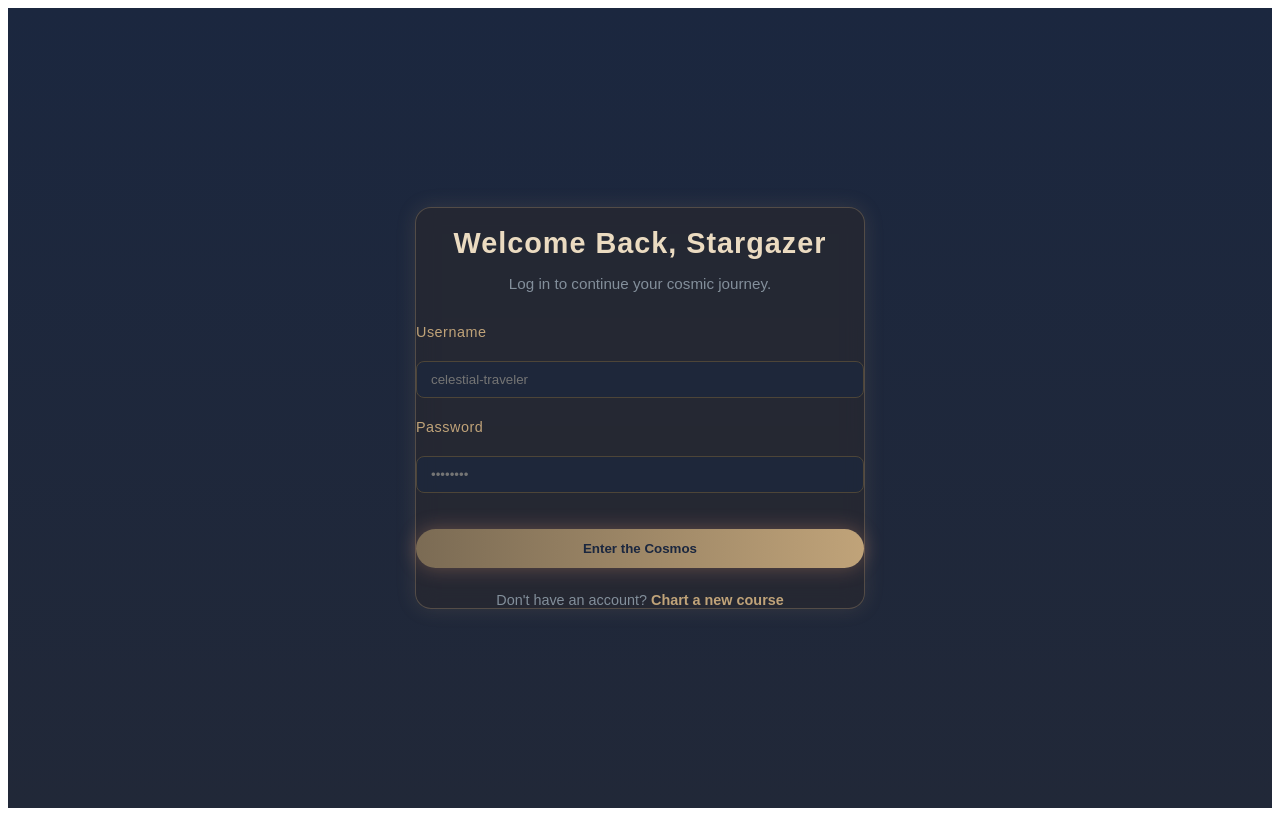
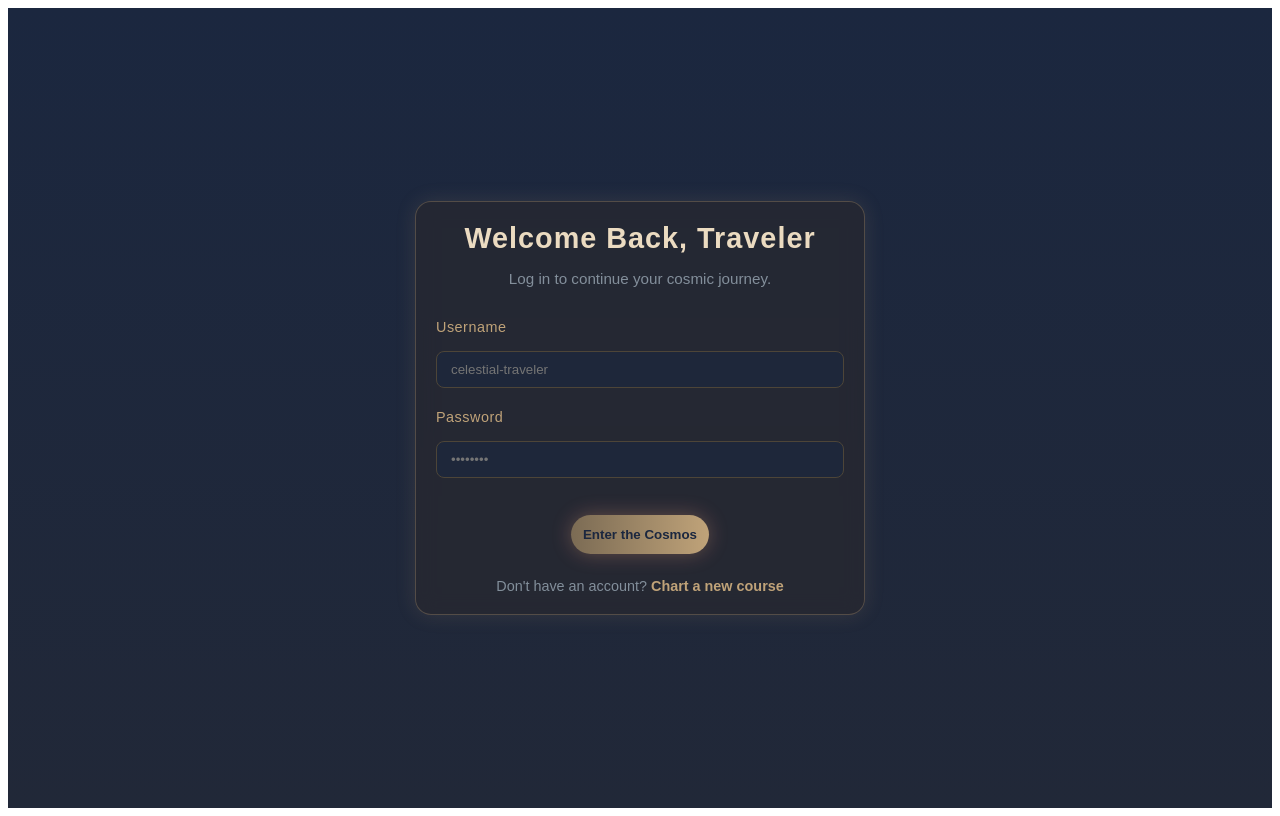
Before and after one commit to abui304/wayfinder, a React (Vite) app in the folder frontend/: page /login in a window 1280 px wide. Built offline with nearby package versions, Linux system fonts and the light colour scheme.

Commit message:
login page cuter

```diff
--- a/frontend/src/pages/Login.css
+++ b/frontend/src/pages/Login.css
@@ -43,6 +43,7 @@
     color: #c0a379;
     font-size: 0.9rem;
     letter-spacing: 0.5px;
+    margin-bottom: 8px;
 }
 
 .login-form input {
@@ -65,16 +66,24 @@
     background: linear-gradient(90deg, #7b6b54, #c0a379);
     color: #1b273f;
     font-weight: 600;
-    padding: 12px 20px;
+    padding: 0.75rem;
     border: none;
     border-radius: 25px;
     cursor: pointer;
     box-shadow: 0 0 20px rgba(1922, 163, 121, 0.3);
     transition: transform 0.3s, box-shadow 0.3s;
+    align-self: center;
 }
 
 .login-btn:hover {
     transform: translateY(-2px);
+}
+
+.form-group {
+  display: flex;
+  flex-direction: column;
+  gap: 0.5rem;
+  padding: 0 20px;
 }
 
 
@@ -84,6 +93,7 @@
     margin-top: 1.5rem;
     font-size: 0.9rem;
     color: #838f9b;
+    padding-bottom: 20px;
 }
 
 .create-account-text a {
--- a/frontend/src/pages/Login.jsx
+++ b/frontend/src/pages/Login.jsx
@@ -24,10 +24,12 @@ function Login() {
     return (
         <div className="login-container">
             <div className="login-card">
-                <h1 className="login-title">Welcome Back, Stargazer</h1>
+                <h1 className="login-title">Welcome Back, Traveler</h1>
                 <p className="login-subtitle">Log in to continue your cosmic journey.</p>
 
                 <form className="login-form" onSubmit={handleSubmit}>
+                    {/* Group 1: Username */}
+                    <div className="form-group">
                         <label>Username</label>
                         <input
                             type="text"
@@ -37,7 +39,10 @@ function Login() {
                             onChange={handleChange}
                             required
                         />
+                    </div>
 
+                    {/* Group 2: Password */}
+                    <div className="form-group">
                         <label>Password</label>
                         <input
                             type="password"
@@ -47,6 +52,7 @@ function Login() {
                             onChange={handleChange}
                             required
                         />
+                    </div>
 
                     <button type="submit" className="login-btn">
                         Enter the Cosmos
```
Lines whose indentation alone changed are shown as unchanged.
